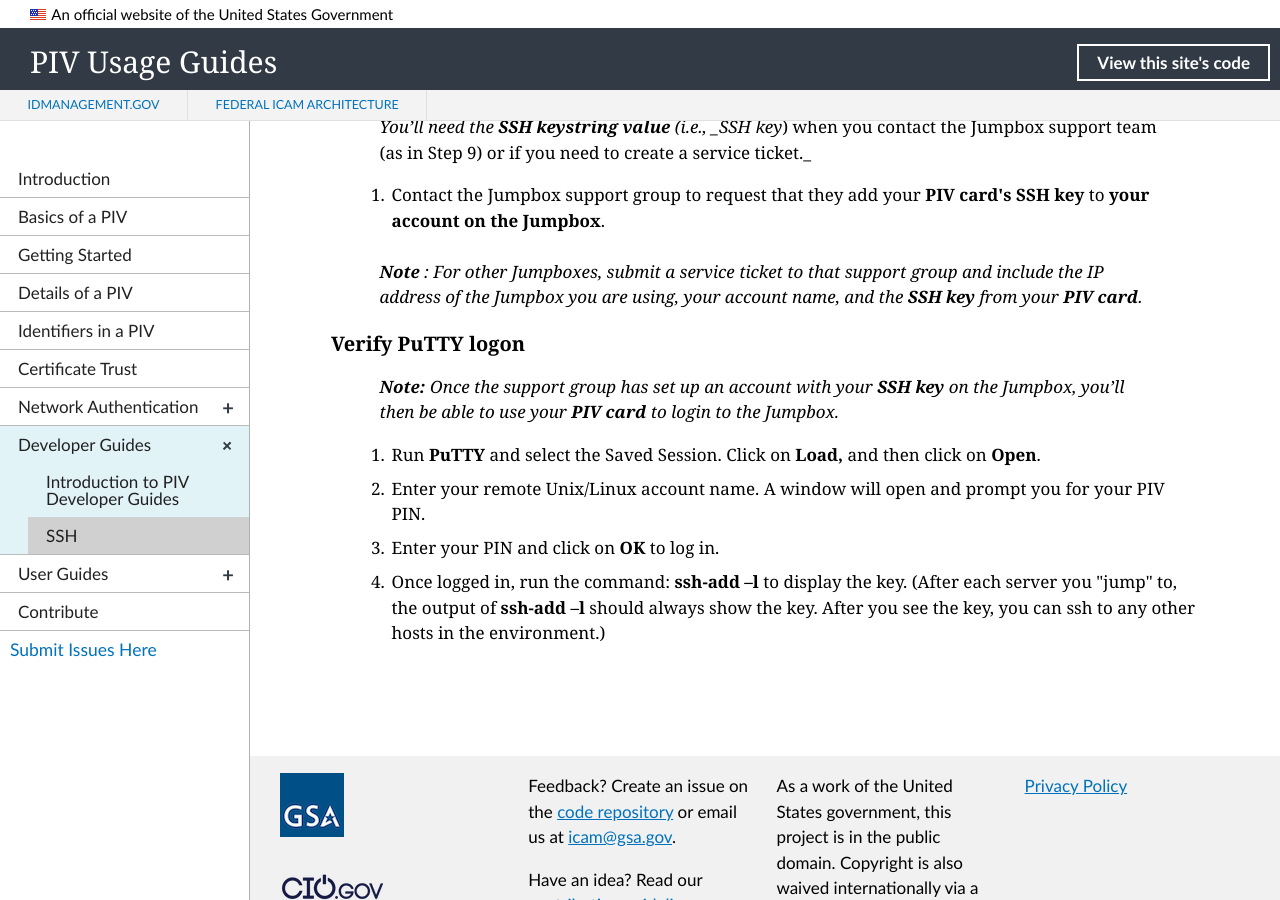
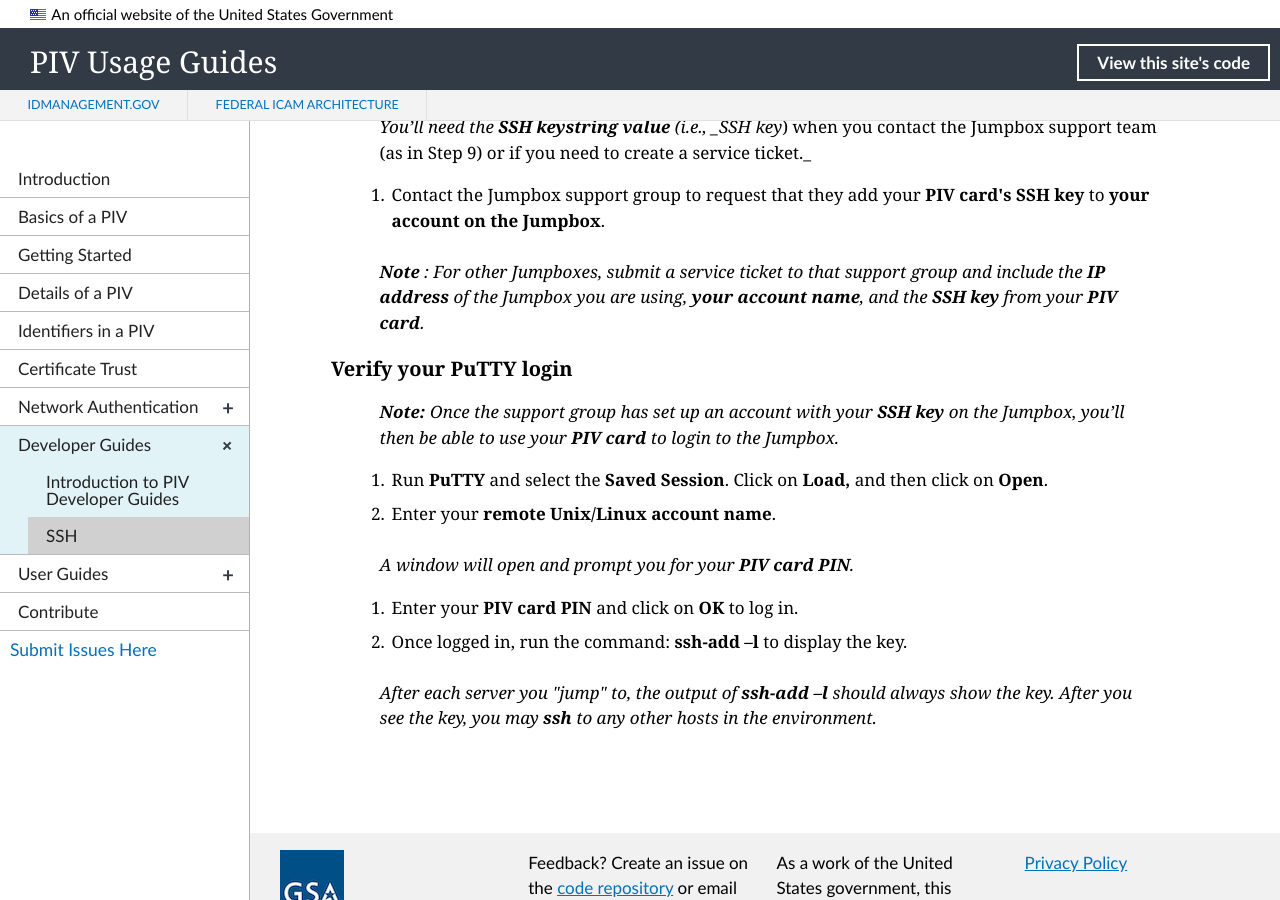
Before and after one commit to GSA/piv-guides, a Jekyll site: the page built from _devconfig/ssh.md, in a window 1280 px wide and 900 px high, scrolled down 2633 px. Built offline with Jekyll 4.4.1, drawn with Linux system fonts in a browser that asks for light colours; nearby versions of some CDN libraries.

Commit message:
Update ssh.md

```diff
--- a/_devconfig/ssh.md
+++ b/_devconfig/ssh.md
@@ -84,13 +84,18 @@
 
 9. Contact the Jumpbox support group to request that they add your **PIV card&#39;s SSH key** to **your account on the Jumpbox**.
 
-> _**Note** : For other Jumpboxes, submit a service ticket to that support group and include the IP address of the Jumpbox you are using, your account name, and the **SSH key** from your **PIV card**._
+> _**Note** : For other Jumpboxes, submit a service ticket to that support group and include the **IP address** of the Jumpbox you are using, **your account name**, and the **SSH key** from your **PIV card**._
 
-### Verify PuTTY logon
+### Verify your PuTTY login
 
 > _**Note:** Once the support group has set up an account with your **SSH key** on the Jumpbox, you'll then be able to use your **PIV card** to login to the Jumpbox._
 
-1. Run **PuTTY** and select the Saved Session. Click on **Load,** and then click on **Open**.
-2. Enter your remote Unix/Linux account name.  A window will open and prompt you for your PIV PIN.
-3. Enter your PIN and click on **OK** to log in.
-4. Once logged in, run the command:   **ssh-add –l** to display the key.  (After each server you &quot;jump&quot; to, the output of **ssh-add –l** should always show the key.  After you see the key, you can ssh to any other hosts in the environment.)
+1. Run **PuTTY** and select the **Saved Session**. Click on **Load,** and then click on **Open**.
+2. Enter your **remote Unix/Linux account name**.
+
+> _A window will open and prompt you for your **PIV card PIN**._
+
+3. Enter your **PIV card PIN** and click on **OK** to log in.
+4. Once logged in, run the command: **ssh-add –l** to display the key.
+
+> _After each server you &quot;jump&quot; to, the output of **ssh-add –l** should always show the key.  After you see the key, you may **ssh** to any other hosts in the environment._
```
